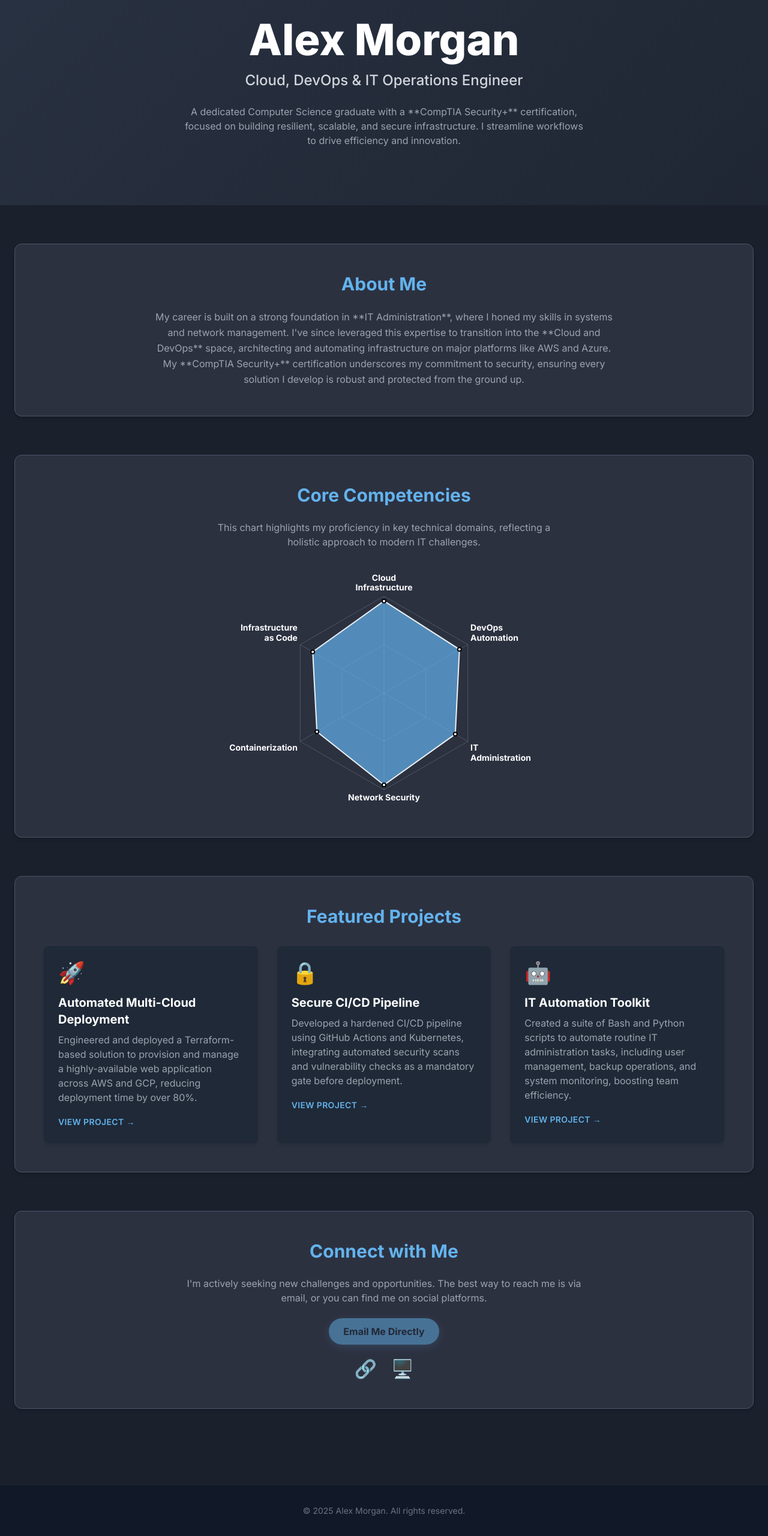
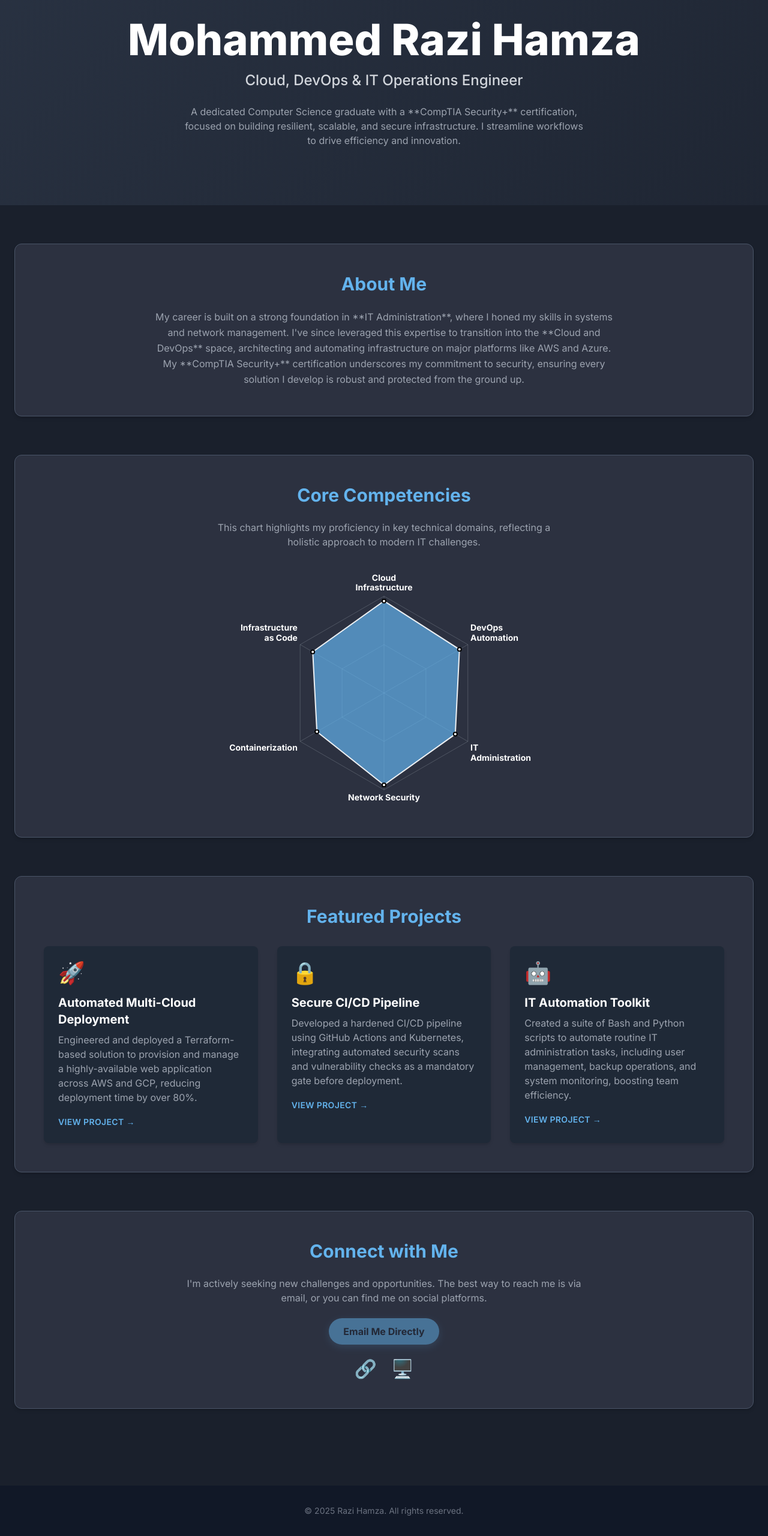
Before and after one commit to razihamza/portfolio, a plain HTML site: page index.html in a window 1280 px wide. Shown: the part 66-2626 px from the top of the page at 60% size. Drawn offline with nearby package versions, Linux system fonts and the light colour scheme.

Commit message:
Updated portfolio

```diff
--- a/index.html
+++ b/index.html
@@ -89,7 +89,7 @@
 
     <header class="hero-bg py-24 text-center">
         <div class="container mx-auto px-6">
-            <h1 class="text-5xl md:text-7xl font-extrabold text-white leading-tight">Alex Morgan</h1>
+            <h1 class="text-5xl md:text-7xl font-extrabold text-white leading-tight">Mohammed Razi Hamza</h1>
             <p class="mt-4 text-xl md:text-2xl font-medium text-gray-300">Cloud, DevOps & IT Operations Engineer</p>
             <p class="mt-6 max-w-2xl mx-auto text-gray-400">A dedicated Computer Science graduate with a **CompTIA Security+** certification, focused on building resilient, scalable, and secure infrastructure. I streamline workflows to drive efficiency and innovation.</p>
         </div>
@@ -139,7 +139,7 @@
         <section id="contact" class="section-container p-8 lg:p-12 text-center">
             <h2 class="text-3xl font-bold mb-6 link-accent">Connect with Me</h2>
             <p class="text-gray-400 mb-8 max-w-2xl mx-auto">I'm actively seeking new challenges and opportunities. The best way to reach me is via email, or you can find me on social platforms.</p>
-            <a href="mailto:alex.morgan@email.com" class="btn-primary animate-pulse">Email Me Directly</a>
+            <a href="mailto:razi.hamza123@gmail.com" class="btn-primary animate-pulse">Email Me Directly</a>
             <div class="flex justify-center gap-6 mt-8">
                 <a href="#" class="link-accent text-3xl transition-transform hover:scale-110" title="LinkedIn">🔗</a>
                 <a href="#" class="link-accent text-3xl transition-transform hover:scale-110" title="GitHub">🖥️</a>
@@ -150,7 +150,7 @@
 
     <footer class="bg-gray-900 mt-16">
         <div class="container mx-auto px-6 py-8 text-center">
-            <p class="text-sm text-gray-500">&copy; 2025 Alex Morgan. All rights reserved.</p>
+            <p class="text-sm text-gray-500">&copy; 2025 Razi Hamza. All rights reserved.</p>
         </div>
     </footer>
 
```
